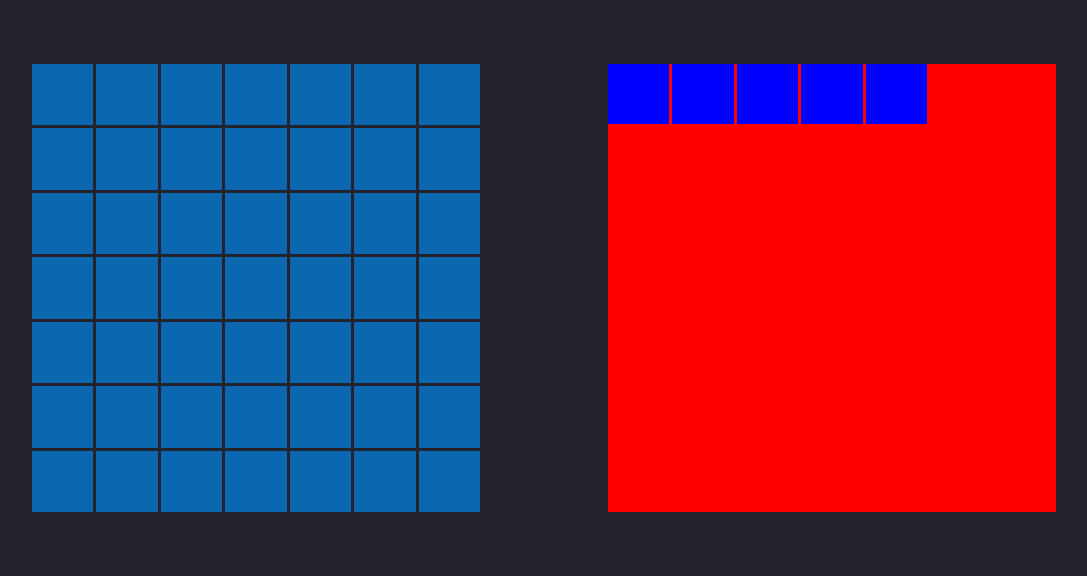
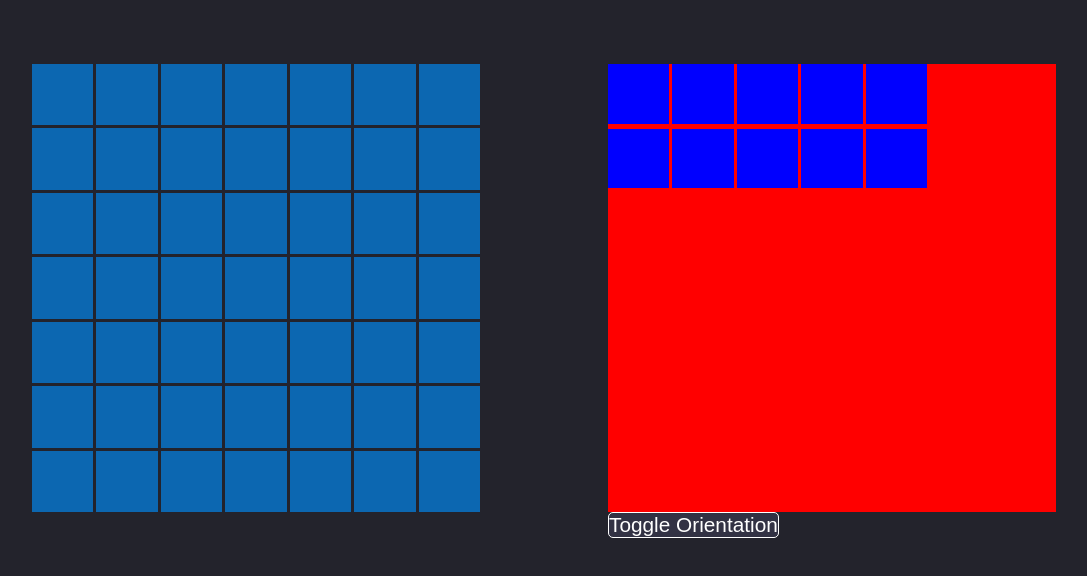
Before and after one commit to PaperOrb/battleship, a React (Create React App) app: page / in a window 1280 px wide. Shown: the top 576 px of the page, without its empty margins (96-1183 px from the left). Built offline with nearby package versions, Linux system fonts and the light colour scheme.

Commit message:
add: toggle orientation GUI and state

```diff
--- a/src/App.css
+++ b/src/App.css
@@ -62,18 +62,22 @@ html, body {
 /* ships */
 .ship-picker {
   display: grid;
-  grid-template-rows: repeat(7, 1fr);
   gap: 5px;
   width: 35vw;
   height: 35vw;
   background-color: red;
+}
 
+.grid-template-columns {
+  grid-template-columns: repeat(7, 1fr);
+}
 
+.grid-template-rows {
+  grid-template-rows: repeat(7, 1fr);
 }
 
 .carrier-container {
   display: grid;
-  grid-template-areas: "1 2 3 4 5 6 7";
   gap: 3px;
 }
 
@@ -88,3 +92,17 @@ html, body {
   height: 100%;
   background-color: green;
 }
+
+.orientation-btn {
+  bottom: 35vh;
+  font-size: 1.3rem;
+  background-color: #323244;
+  color: white;
+  border: 1px solid white;
+  border-radius: 5px;
+}
+
+.orientation-btn:hover {
+  cursor: pointer;
+  background-color: var(--primary-color);
+}
--- a/src/components/Board/Board.js
+++ b/src/components/Board/Board.js
@@ -82,7 +82,7 @@ export default function Board({ ownerProp, visibility }) {
     let col = clickedShipSquare[1];
     if (board[row][col].isMovable === false) return;
 
-    let shipDirection = 1; // refactor so ships can be placed vertically
+    let shipDirection = 1; // implement ship directionality in GUI, and then wire that into placeShip and the currentShip useEffect
     let aftSquares = generateShipCoords([...clickedShipSquare], currentShip.aftSquares, shipDirection, -1);
     let foreSquares = generateShipCoords([...clickedShipSquare], currentShip.foreSquares, shipDirection, 1);
     let occupiedShipSquares = [[...clickedShipSquare]].concat(aftSquares.concat(foreSquares));
--- a/src/components/ShipPicker/ShipPicker.js
+++ b/src/components/ShipPicker/ShipPicker.js
@@ -1,8 +1,9 @@
-import { useContext } from "react";
+import { useContext, useState } from "react";
 import { ShipContext } from "../../App";
 
 export default function ShipPicker() {
   const { currentShip, setCurrentShip } = useContext(ShipContext);
+  const [orientation, setOrientation] = useState(1); // 1 = horizontal ship, 0 = vertical
 
   // sets ship object when a ship is dragged/clicked
   let setupShip = (e) => {
@@ -11,13 +12,21 @@ export default function ShipPicker() {
 
     let sqsAfter = length - clickedShipSq;
     let sqsBefore = clickedShipSq - 1;
-    let ship = { name: e.target.id, index: clickedShipSq, aftSquares: sqsBefore, foreSquares: sqsAfter };
+    let ship = {
+      name: e.target.id,
+      index: clickedShipSq,
+      aftSquares: sqsBefore,
+      foreSquares: sqsAfter,
+      shipDirection: orientation,
+    };
+    console.log(ship);
+
     setCurrentShip(ship);
   };
 
   let carrier = () => {
     return (
-      <div className="carrier-container" onDragStart={dragShip} draggable="true">
+      <div className="carrier-container grid-template-columns" onDragStart={dragShip} draggable="true">
         {[1, 2, 3, 4, 5].map((ele) => {
           return (
             <div
@@ -26,8 +35,7 @@ export default function ShipPicker() {
               data-num={ele}
               data-length="5"
               onMouseDown={setupShip}
-              className="carrier"
-              style={{ grid: `${ele}` }}
+              className="carrier ship"
             ></div>
           );
         })}
@@ -39,5 +47,30 @@ export default function ShipPicker() {
     event.dataTransfer.setData("ship", JSON.stringify(currentShip));
   };
 
-  return <div className="ship-picker">{carrier()}</div>;
+  let toggleOrientation = () => {
+    setOrientation((prevOrientation) => (prevOrientation = 1 - prevOrientation));
+    let carriers = document.getElementsByClassName("carrier-container");
+    let shipPicker = document.querySelector(".ship-picker");
+    Array.from(carriers).forEach((carrier) => {
+      // console.log(carrier);
+      carrier.classList.toggle("grid-template-columns");
+      carrier.classList.toggle("grid-template-rows");
+    });
+    shipPicker.classList.toggle("grid-template-columns");
+    shipPicker.classList.toggle("grid-template-rows");
+  };
+
+  return (
+    <div>
+      <div className="ship-picker grid-template-rows">
+        {carrier()}
+        {carrier()}
+      </div>
+      <div>
+        <button className="orientation-btn" onClick={toggleOrientation}>
+          Toggle Orientation
+        </button>
+      </div>
+    </div>
+  );
 }
```
